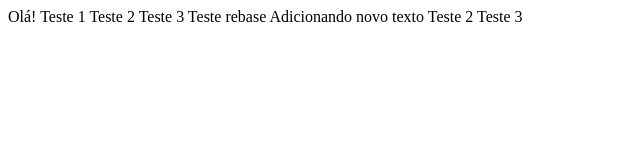
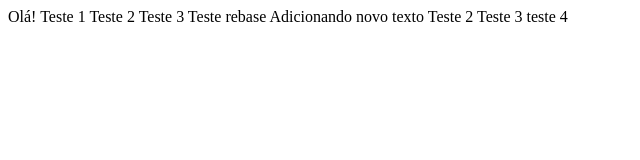
Before and after one commit to laianehermes/curso-git, a plain HTML site: page index.html in a window 1280 px wide. Shown: the full height of the page, 0-640 px from the left. Drawn offline with Linux system fonts and the light colour scheme.

Commit message:
alterando novamente

```diff
--- a/index.html
+++ b/index.html
@@ -15,5 +15,6 @@
     Adicionando novo texto
     Teste 2
     Teste 3
+    teste 4
 </body>
 </html>
```
